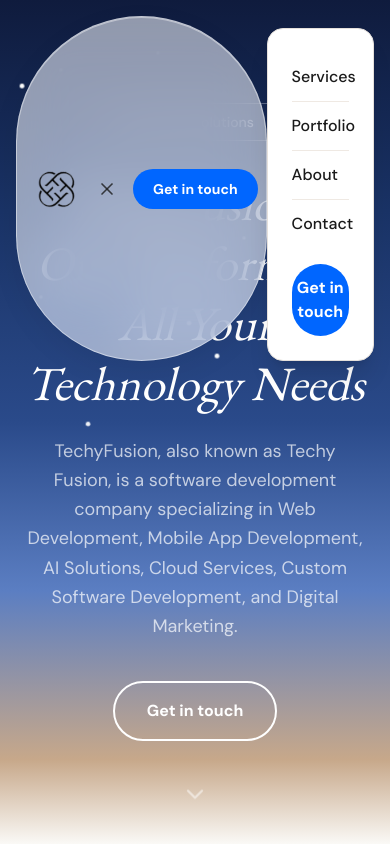
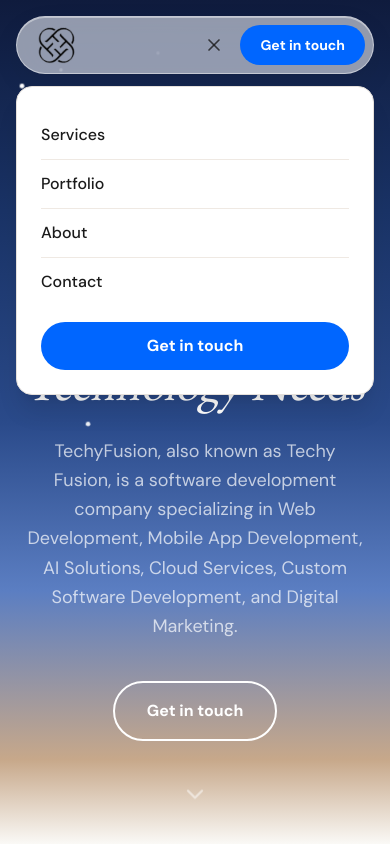
Before and after one commit to TechyFusion/techyfusion, a Next.js app: page / in a window 390 px wide. Both pictures are taken after a click on the button "Toggle menu". Shown: the top 844 px of the page. Built offline with nearby package versions, Linux system fonts and the light colour scheme.

Commit message:
fixed mobile responsiveness

```diff
--- a/src/components/Navbar.tsx
+++ b/src/components/Navbar.tsx
@@ -44,7 +44,7 @@
 
   return (
 
-    <nav className="fixed top-4 left-0 w-full z-50 flex justify-center pointer-events-none px-4">
+    <nav className="fixed top-4 left-0 w-full z-50 flex flex-col items-center pointer-events-none px-4">
       <div
         className={`nav-capsule pointer-events-auto flex items-center justify-between gap-4 md:gap-6 w-full max-w-3xl transition-all duration-300 ${isScrolled ? "is-scrolled" : ""
           }`}
@@ -110,7 +110,7 @@
 
       {/* Mobile dropdown */}
       <div
-        className={`md:hidden mt-3 bg-white rounded-2xl shadow-xl border border-border-soft overflow-hidden transition-all duration-300 ${isOpen
+        className={`md:hidden mt-3 w-full max-w-3xl pointer-events-auto bg-white rounded-2xl shadow-xl border border-border-soft overflow-hidden transition-all duration-300 ${isOpen
           ? "opacity-100 translate-y-0 max-h-[500px] p-6"
           : "opacity-0 -translate-y-2 max-h-0 p-0 pointer-events-none"
           }`}
```
